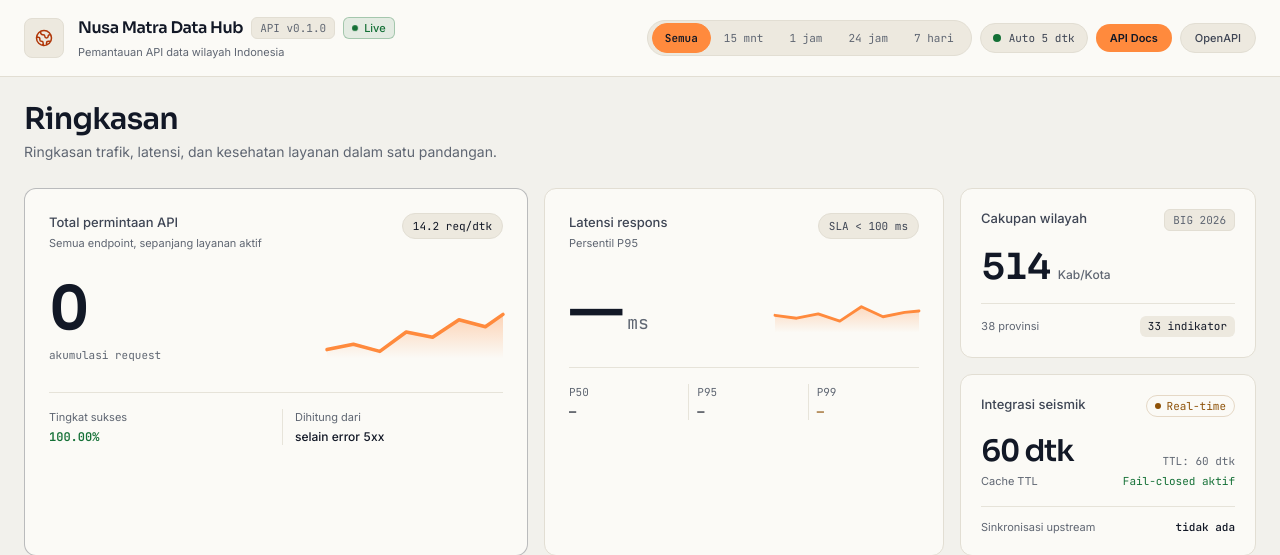
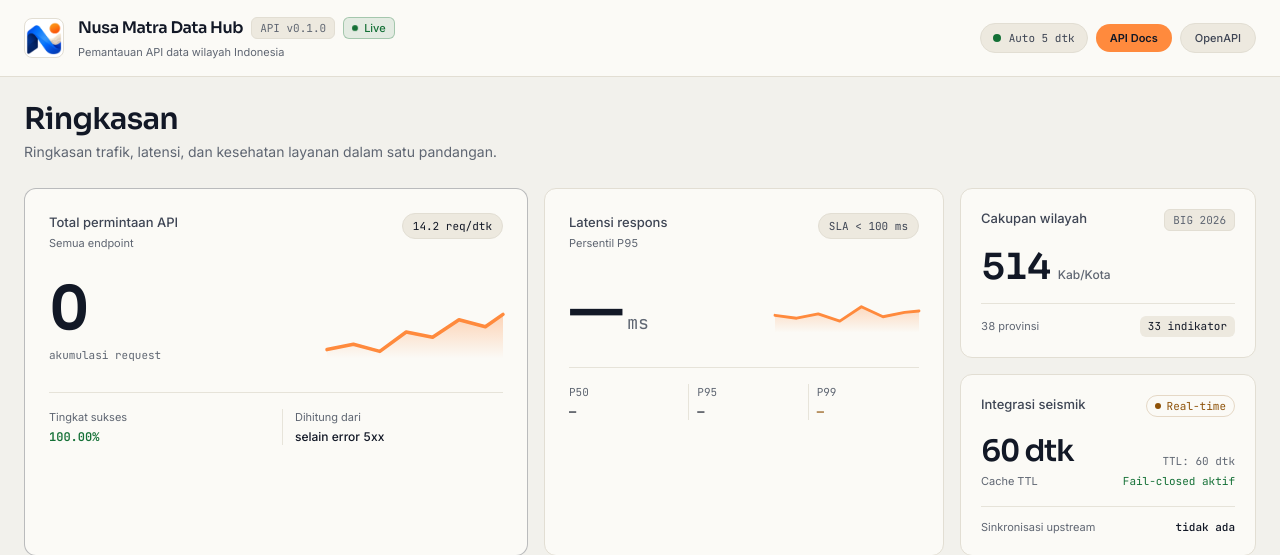
Before and after one commit to masean24/NusaMatra-DataHub, a FastAPI app: page /stats in a window 1280 px wide. Shown: the top 555 px of the page. Run offline with FastAPI, Linux system fonts and the light colour scheme; data comes from the database, SQL or seed files in the repository; data that the repository does not hold is empty; some libraries are stand-ins or nearby versions.

Commit message:
telemetry: use Nusa Matra logo and remove range selector
The range selector depended on unfinished telemetry history, so the dashboard now always shows lifetime stats.

```diff
--- a/app/templates/stats.html
+++ b/app/templates/stats.html
@@ -4,6 +4,7 @@
     <meta charset="UTF-8">
     <meta name="viewport" content="width=device-width, initial-scale=1.0">
     <title>Nusa Matra Data Hub — Telemetri API</title>
+    <link rel="icon" type="image/png" href="/static/favicon.png">
     <script src="https://cdn.tailwindcss.com"></script>
     <link rel="preconnect" href="https://fonts.googleapis.com">
     <link rel="preconnect" href="https://fonts.gstatic.com" crossorigin>
@@ -101,22 +102,6 @@
             letter-spacing: -0.04em;
         }
 
-        /* Kontrol segmen (rentang waktu): aktif = oranye penuh, seperti toggle di app */
-        .time-btn {
-            border: 1px solid transparent;
-            color: rgb(var(--muted));
-            transition: color 160ms ease, background-color 160ms ease, border-color 160ms ease;
-        }
-
-        .time-btn:hover { color: rgb(var(--fg)); }
-
-        .time-btn.is-active {
-            color: rgb(var(--on-accent));
-            background: rgb(var(--accent));
-            border-color: rgb(var(--accent));
-            font-weight: 600;
-        }
-
         .endpoint-row {
             border: 1px solid transparent;
             border-radius: 10px;
@@ -200,10 +185,8 @@
         <div class="mx-auto max-w-[1480px] px-4 sm:px-6">
             <div class="flex min-h-[76px] flex-wrap items-center justify-between gap-3 py-3">
                 <div class="flex items-center gap-3.5">
-                    <div class="grid h-10 w-10 place-items-center rounded-lg border border-line bg-panel2">
-                        <svg class="h-5 w-5 text-accentfg" viewBox="0 0 24 24" fill="none" stroke="currentColor" stroke-width="1.8">
-                            <path stroke-linecap="round" stroke-linejoin="round" d="M3.055 11H5a2 2 0 012 2v1a2 2 0 002 2 2 2 0 012 2v2.945M8 3.935V5.5A2.5 2.5 0 0010.5 8h.5a2 2 0 012 2 2 2 0 104 0 2 2 0 012-2h1.064M15 20.488V18a2 2 0 012-2h3.064M21 12a9 9 0 11-18 0 9 9 0 0118 0z" />
-                        </svg>
+                    <div class="grid h-10 w-10 place-items-center overflow-hidden rounded-lg border border-line bg-white">
+                        <img src="/static/logo.png" alt="Nusa Matra" class="h-9 w-9 object-contain" width="36" height="36">
                     </div>
                     <div>
                         <div class="flex flex-wrap items-center gap-2">
@@ -219,14 +202,6 @@
                 </div>
 
                 <div class="flex flex-wrap items-center gap-2">
-                    <div title="Riwayat rentang dimulai saat layanan ini berjalan" class="flex items-center rounded-full border border-line bg-panel2 px-1 py-0.5 text-[11px] font-mono">
-                        <button type="button" onclick="setTimeRange('all', this)" class="time-btn is-active rounded-full px-3 py-1.5">Semua</button>
-                        <button type="button" onclick="setTimeRange('15m', this)" class="time-btn rounded-full px-3 py-1.5">15 mnt</button>
-                        <button type="button" onclick="setTimeRange('1h', this)" class="time-btn rounded-full px-3 py-1.5">1 jam</button>
-                        <button type="button" onclick="setTimeRange('24h', this)" class="time-btn rounded-full px-3 py-1.5">24 jam</button>
-                        <button type="button" onclick="setTimeRange('7d', this)" class="time-btn rounded-full px-3 py-1.5">7 hari</button>
-                    </div>
-
                     <button id="autoRefreshBtn" type="button" onclick="toggleAutoRefresh()" class="flex items-center gap-2 rounded-full border border-line bg-panel2 px-3 py-1.5 font-mono text-[11px] text-fg2 transition hover:border-fg/30 hover:text-fg">
                         <span id="refreshDot" class="h-2 w-2 rounded-full bg-ok"></span>
                         <span id="refreshLabel">Auto 5 dtk</span>
@@ -261,7 +236,7 @@
                     <div class="flex items-start justify-between gap-3">
                         <div>
                             <p class="card-title">Total permintaan API</p>
-                            <p id="rangeLabel" class="mt-1 text-[11px] text-muted">Semua endpoint, sepanjang layanan aktif</p>
+                            <p class="mt-1 text-[11px] text-muted">Semua endpoint</p>
                         </div>
                         <span class="rounded-full border border-line bg-panel2 px-2.5 py-1 font-mono text-[11px] text-fg"><span id="rpsValue">14.2</span> req/dtk</span>
                     </div>
@@ -647,13 +622,6 @@
             const number = Number(value);
             return Number.isFinite(number) && number > 0 ? number.toFixed(1) + ' ms' : '—';
         };
-        const rangeLabels = {
-            all: 'sepanjang layanan aktif',
-            '15m': '15 menit',
-            '1h': '1 jam',
-            '24h': '24 jam',
-            '7d': '7 hari'
-        };
         const regionMap = {
             '1311': 'Kab. Solok Selatan, Sumbar',
             '1373': 'Kota Sawahlunto, Sumbar',
@@ -679,7 +647,6 @@
             '503': 'Tidak tersedia'
         };
 
-        let selectedRange = 'all';
         let logs = [];
         let activeStatusFilter = null;
         let activeEndpointFilter = null;
@@ -884,7 +851,6 @@
         }
 
         function renderStats(data) {
-            $('rangeLabel').textContent = `Semua endpoint, ${rangeLabels[selectedRange] || rangeLabels.all}`;
             $('totalRequests').textContent = nf(data.total_requests);
             $('successRateValue').textContent = `${Number(data.success_rate_pct || 0).toFixed(2)}%`;
 
@@ -929,7 +895,7 @@
             if (inflight) return;
             inflight = true;
             try {
-                const response = await fetch(`/api/v1/stats?range=${encodeURIComponent(selectedRange)}`, { cache: 'no-store' });
+                const response = await fetch('/api/v1/stats', { cache: 'no-store' });
                 if (!response.ok) throw new Error(`HTTP ${response.status}`);
                 const payload = await response.json();
                 renderStats(payload.data || {});
@@ -940,15 +906,6 @@
             } finally {
                 inflight = false;
             }
-        }
-
-        function setTimeRange(range, button) {
-            selectedRange = range;
-            document.querySelectorAll('.time-btn').forEach(item => item.classList.remove('is-active'));
-            button.classList.add('is-active');
-            lastTotal = null;
-            lastPollAt = 0;
-            updateStats();
         }
 
         function startTimer() {
```
